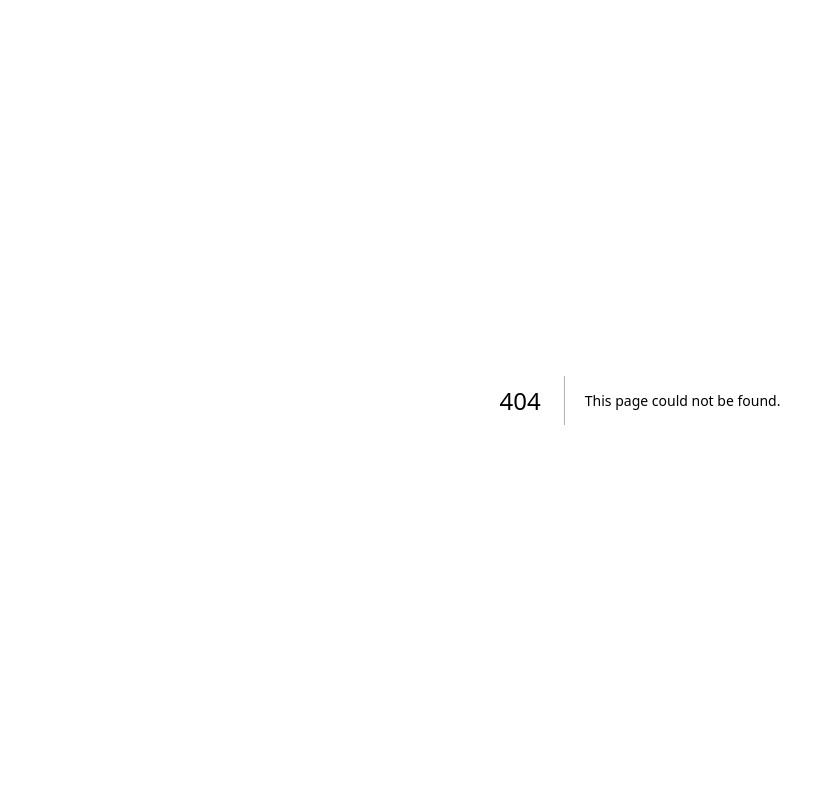
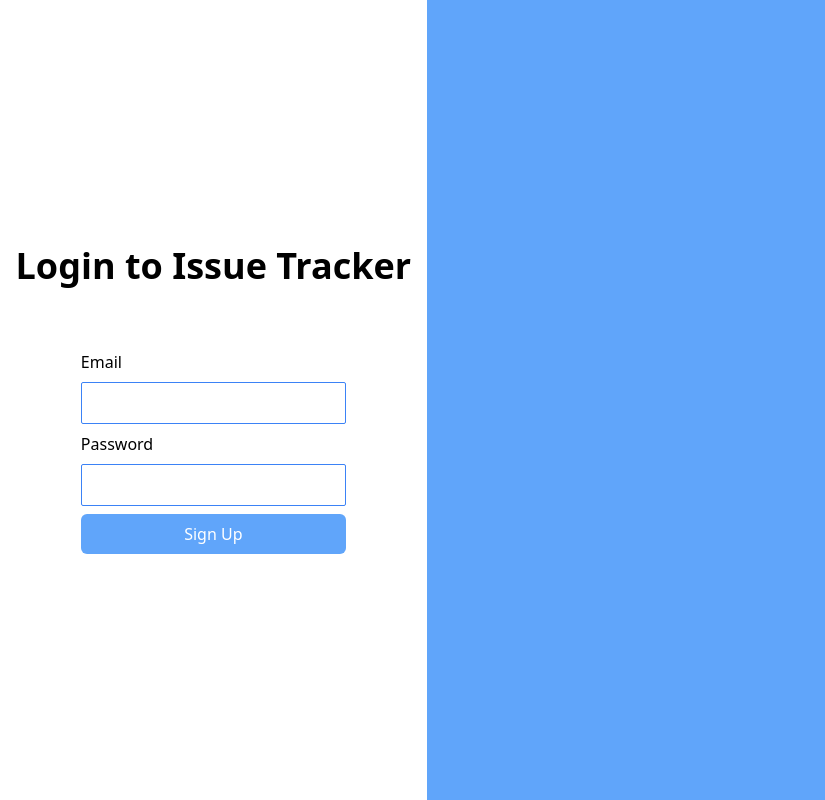
Before and after one commit to rupakhetibinit/issue-tracker, a Next.js app: page /login in a window 1280 px wide. Before the commit this address had no page. Shown: the whole page, without its empty margins (0-825 px from the left). Built offline with nearby package versions, Linux system fonts and the light colour scheme.

Commit message:
implementation of a simple login page(no backend)

```diff
--- a/package.json
+++ b/package.json
@@ -20,6 +20,7 @@
     "postcss": "8.4.23",
     "react": "18.2.0",
     "react-dom": "18.2.0",
+    "react-hook-form": "^7.43.9",
     "tailwindcss": "3.3.1",
     "typescript": "5.0.4"
   }
--- /dev/null
+++ b/src/pages/login.tsx
@@ -0,0 +1,68 @@
+import { type } from 'os';
+import { useState } from 'react';
+import { useForm } from 'react-hook-form';
+
+function Login() {
+	return (
+		<main className='flex min-h-screen'>
+			<div className='flex w-4/12 justify-center flex-col items-center'>
+				<span className='mb-16 text-4xl font-bold'>Login to Issue Tracker</span>
+				<Form />
+			</div>
+			<div className='flex w-8/12 bg-blue-400'></div>
+		</main>
+	);
+}
+
+export default Login;
+type FormData = {
+	email: string;
+	password: string;
+};
+const Form = () => {
+	const {
+		register,
+		handleSubmit,
+		formState: { errors },
+	} = useForm<FormData>();
+	const onSubmit = handleSubmit((data) => console.log(data));
+
+	return (
+		<>
+			<form
+				onSubmit={onSubmit}
+				className='flex flex-col justify-center space-y-2'>
+				<label htmlFor='email'>Email</label>
+				<input
+					className='px-4 py-2 rounded-sm border-blue-500 border '
+					id='email'
+					type='email'
+					{...register('email', { required: true, maxLength: 64 })}
+				/>
+				<label htmlFor='email'>Password</label>
+				<input
+					className='px-4 py-2 rounded-sm border-blue-500 border '
+					id='password'
+					{...register('password', {
+						required: true,
+						maxLength: 64,
+						minLength: 6,
+					})}
+					type='password'
+				/>
+				<button
+					className='px-4 py-2 bg-blue-400 hover:bg-blue-500 rounded-md text-white'
+					type='submit'>
+					Sign Up
+				</button>
+			</form>
+			{errors?.password?.message}
+			{errors.email?.message && (
+				<span className='text-red-500'>{errors.email.message}</span>
+			)}
+			{errors.password?.message && (
+				<span className='text-red-500'>{errors.password.message}</span>
+			)}
+		</>
+	);
+};
```
Also changed, not shown: 1 other file (tests, documents, lock files or other folders).
